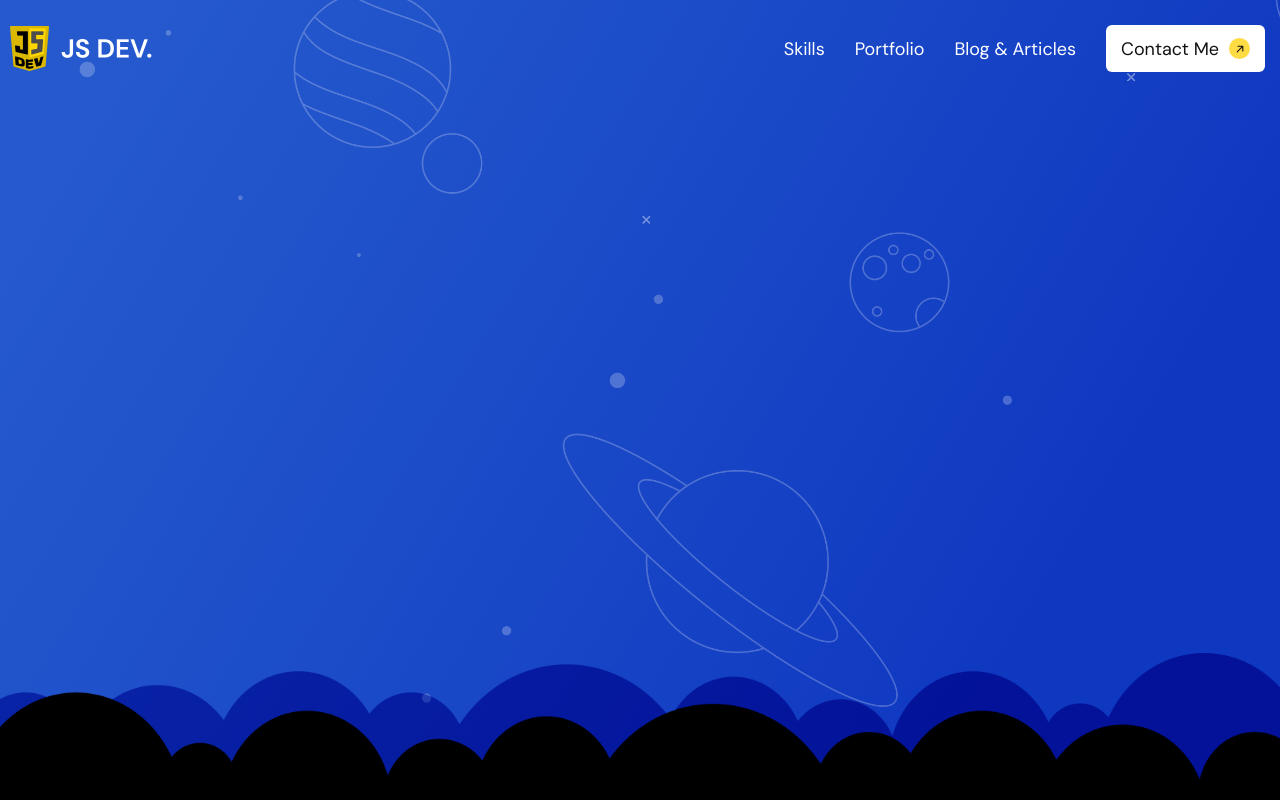
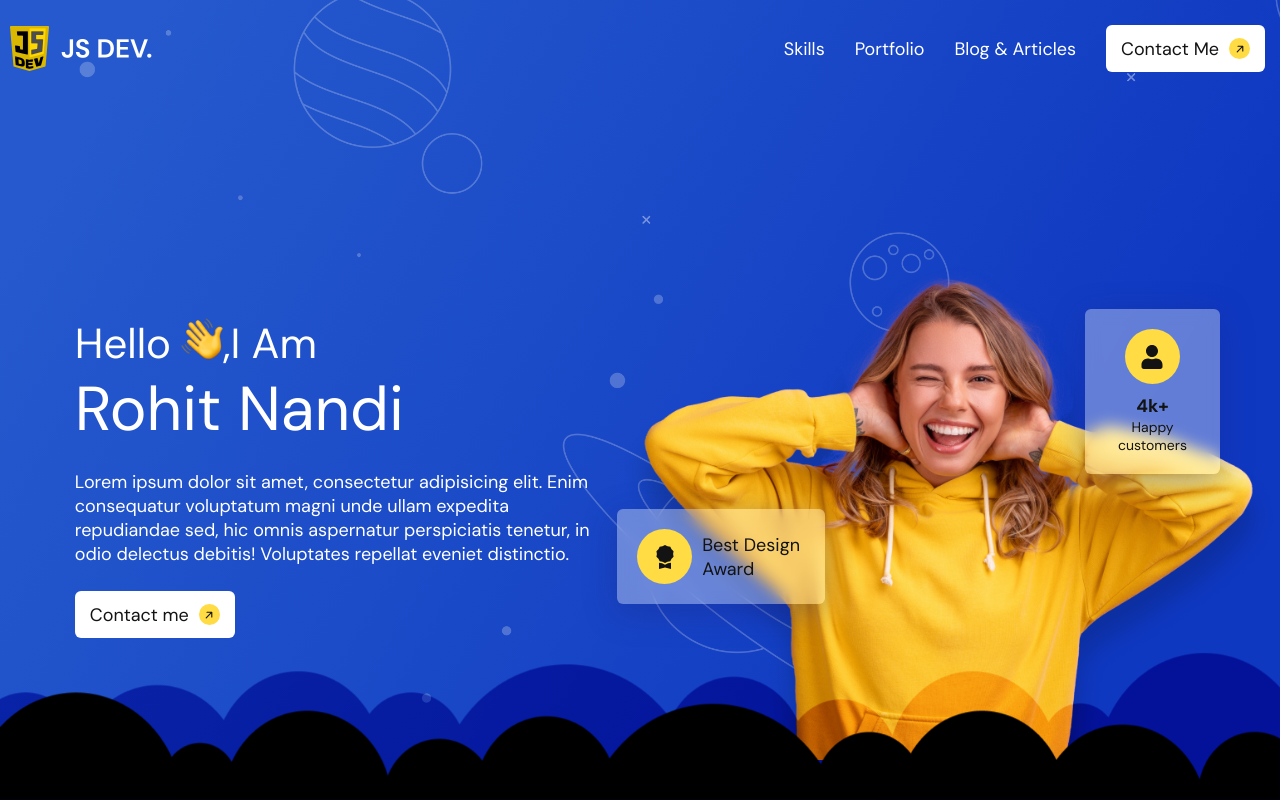
Before and after one commit to RockingThor/PersonalPorfolioSinglePage, a React (Create React App) app: page / in a window 1280 px wide. Built offline with nearby package versions, Linux system fonts and the light colour scheme.

Commit message:
commit after completing the intro section

```diff
--- a/src/components/intro/index.jsx
+++ b/src/components/intro/index.jsx
@@ -3,6 +3,7 @@
 import cloud from '../../images/cloud.png';
 import cloudSoft from '../../images/cloud-soft.png';
 import Navigation from './navigation-bar';
+import IntroContent from './intro-content';
 
 const Intro = () => {
   return (
@@ -16,6 +17,7 @@
 
         </div>
         <Navigation/>
+          <IntroContent/>
     </div>
   )
 }
--- /dev/null
+++ b/src/components/intro/intro-content/index.jsx
@@ -0,0 +1,60 @@
+import './style.scss';
+import React from 'react';
+import hand from '../../../images/hand.png';
+import CallToAction from '../../shared/CallToAction';
+import girl from '../../../images/girl.png'
+import { BsAwardFill } from 'react-icons/bs';
+import { FaUser } from 'react-icons/fa';
+
+const IntroContent = () => {
+  return (
+    <div className="intro-content">
+        <div className="layout">
+            <div className="left-col">
+                <h1 className="title">
+                    <span className="small-text">
+                        <span className="text">
+                            Hello
+                        </span>
+                        <span className="icon">
+                            <img src={hand} alt='hand icon' />
+                        </span>
+                        <span className="text">,I Am</span>
+                    </span>
+                    <span className="big-text">
+                        Rohit Nandi
+                    </span>
+                </h1>
+                <p>
+                    Lorem ipsum dolor sit amet, consectetur adipisicing elit. Enim consequatur voluptatum magni
+                    unde ullam expedita repudiandae sed, hic omnis aspernatur perspiciatis tenetur, in odio delectus
+                    debitis! Voluptates repellat eveniet distinctio.
+                </p>
+                <CallToAction text={'Contact me'}/>
+            </div>
+            <div className="right-col">
+                <img src={girl} alt='profile' />
+                <div className="highlights horizontal">
+                    <div className="icon">
+                        <BsAwardFill/>
+                    </div>
+                    <div className="text">
+                        Best Design Award
+                    </div>
+                </div>
+                <div className="highlights verticle">
+                    <div className="icon">
+                        <FaUser/>
+                    </div>
+                    <div className="text">
+                        <span>4k+</span>
+                        Happy customers
+                    </div>
+                </div>
+            </div>
+        </div>
+    </div>
+  )
+}
+
+export default IntroContent;
--- /dev/null
+++ b/src/components/intro/intro-content/style.scss
@@ -0,0 +1,134 @@
+@import "../../../style-config/mixins.scss";
+@import "../../../style-config/variable.scss";
+
+.intro-content{
+    flex-grow: 1;
+    display: flex;
+    align-items: flex-end;
+    .layout{
+        display: flex;
+        .left-col{
+            width: 45%;
+            @include medium-screen{
+                margin-top: 55px;
+            }
+            @include large-screen{
+                padding-top: 0;
+                width: 37%;
+            }
+            .title{
+                display: flex;
+                flex-direction: column;
+                color: $white;
+                .small-text{
+                    @include typography(42px, 400, 48px);
+                    display: flex;
+                    align-items: center;
+                    .icon{
+                        margin-left: 10px;
+                    }
+                }
+                .big-text{
+                    @include typography(62px, 400, 72px);
+                }
+            }
+            p{
+                color: $white;
+                @include typography(18px, 400, 24px);
+                margin: 25px 0;
+            }
+        }
+        .right-col{
+            width: 55%;
+            display: flex;
+            align-items: flex-end;
+            position: relative;
+            @include large-screen{
+                width: 63%;
+            }
+            img{
+                width: 100%;
+                display: block;
+                margin-bottom: 40px;
+                @include large-screen{
+                    margin-bottom: 50px;
+                    position: relative;
+                    right: -100px;
+                }
+            }
+            .highlights{
+                position: absolute;
+                border-radius: 6px;
+                @include glassmorphism-effect;
+                .icon{
+                    width: 55px;
+                    height: 55px;
+                    min-width: 55px;
+                    display: flex;
+                    align-items: center;
+                    justify-content: center;
+                    border-radius: 50%;
+                    background-color: $yellow;
+                    font-size: 24px;
+                    color: $black-light;
+                }
+                .text{
+                    padding: 0 10px;
+                    @include typography(18px, 400, 24px);
+                    color: $black-light;
+                    span{
+                        @include typography(18px, 400, 24px);
+                    }
+                }
+                &.horizontal{
+                    width: 208px;
+                    height: 95px;
+                    display: flex;
+                    align-items: center;
+                    top: 250px;
+                    left: 0;
+                    padding: 20px 10px 20px 20px;
+                    @include medium-screen{
+                        top: 250px;
+                        left: 0;
+                    }
+                    @include large-screen{
+                        top: 270px;
+                        left: 120px;
+                    }
+                }
+                &.verticle{
+                    width: 135px;
+                    height: 165px;
+                    min-height: 165px;
+                    display: flex;
+                    flex-direction: column;
+                    align-items: center;
+                    top: 50px;
+                    right: 60px;
+                    padding: 20px;
+                    padding-bottom: 10px;
+                    text-align: center;
+                    @include medium-screen{
+                        top: 50px;
+                        right: 60px;
+                    }
+                    @include large-screen{
+                        top: 85px;
+                        right: -10px;
+                    }
+                    .text{
+                        padding: 0 10px;
+                        @include typography(14px, 400, 18px);
+                        color: $black-light;
+                        margin-top: 10px;
+                        span{
+                            @include typography(18px, 700, 24px);
+                            display: block;
+                        }
+                    }
+                }
+            }
+        }
+    }
+}
```
